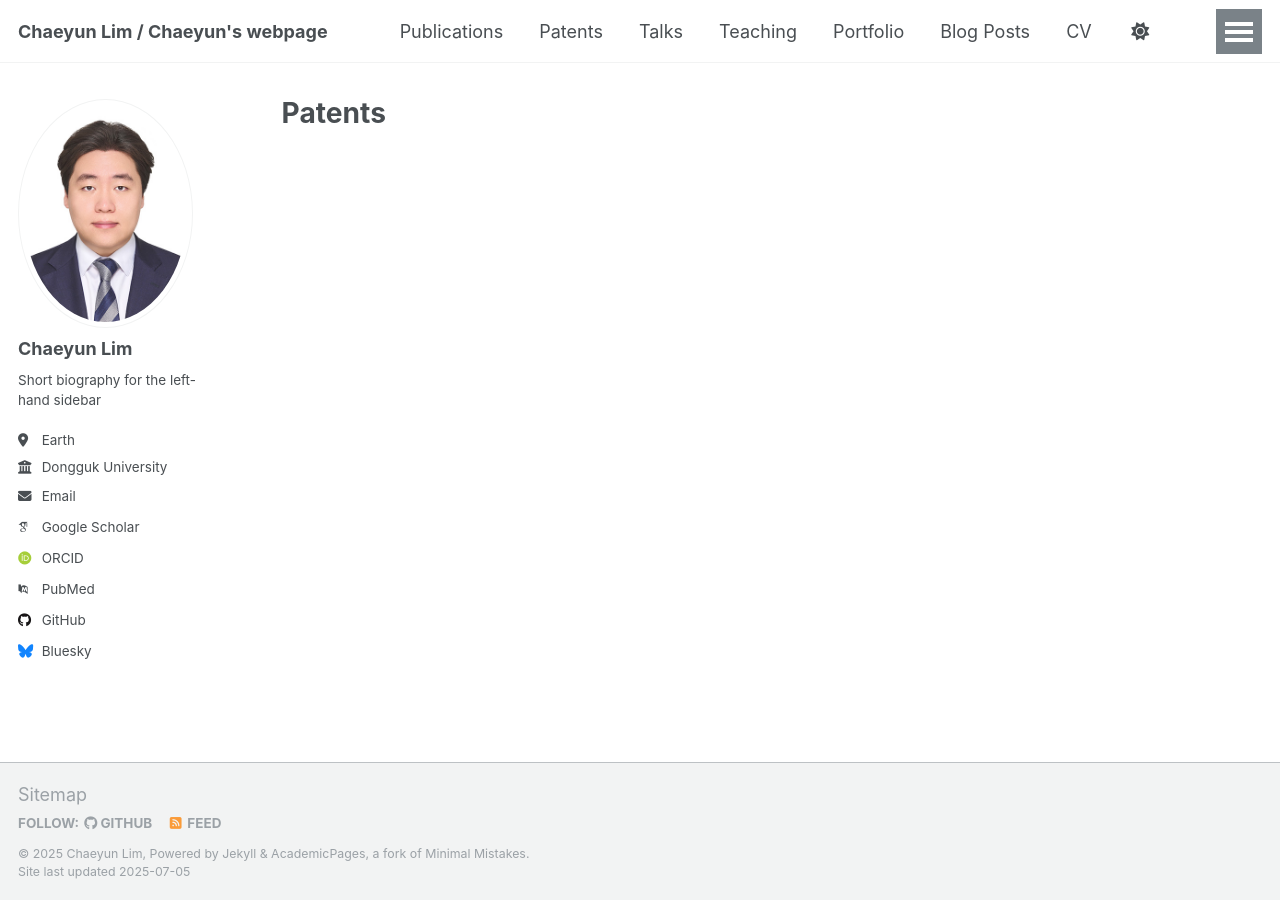
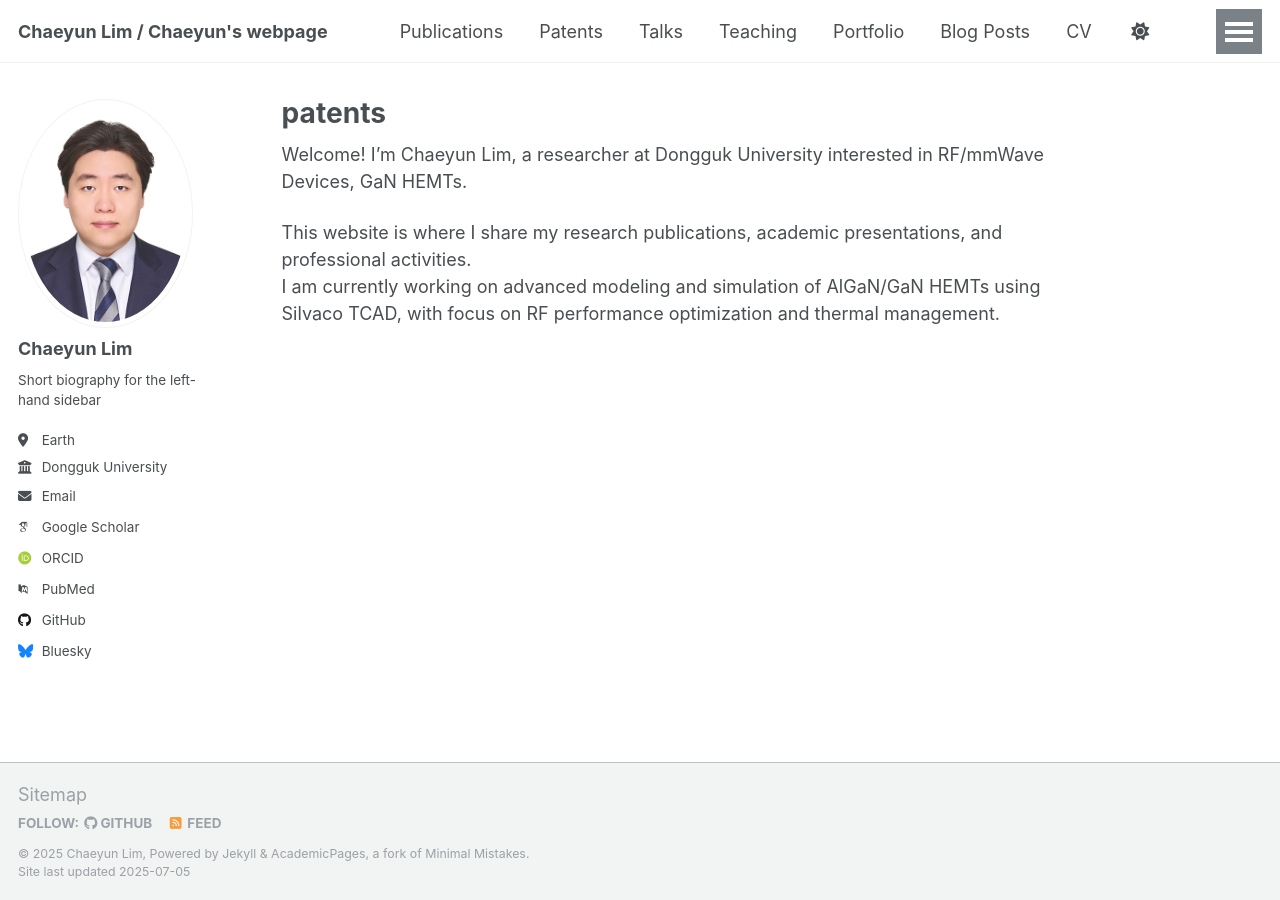
Before and after one commit to Chaeyun97/Chaeyun97.github.io, a Jekyll site: the page built from _pages/patents.md, in a window 1280 px wide. Built offline with Jekyll 4.4.1, drawn with Linux system fonts in a browser that asks for light colours; some web fonts are replaced; a script that is not in the unit is left out.

Commit message:
Update patents.md

```diff
--- a/_pages/patents.md
+++ b/_pages/patents.md
@@ -1,7 +1,13 @@
 ---
-title: "Patents"
-layout: archive
-permalink: /patents/
-collection: patents
+permalink: /
+title: "patents"
 author_profile: true
+redirect_from:
+  - /patents/
+  - /patents.html
 ---
+
+Welcome! I'm Chaeyun Lim, a researcher at Dongguk University interested in RF/mmWave Devices, GaN HEMTs.
+
+This website is where I share my research publications, academic presentations, and professional activities.
+I am currently working on advanced modeling and simulation of AlGaN/GaN HEMTs using Silvaco TCAD, with focus on RF performance optimization and thermal management.
```
